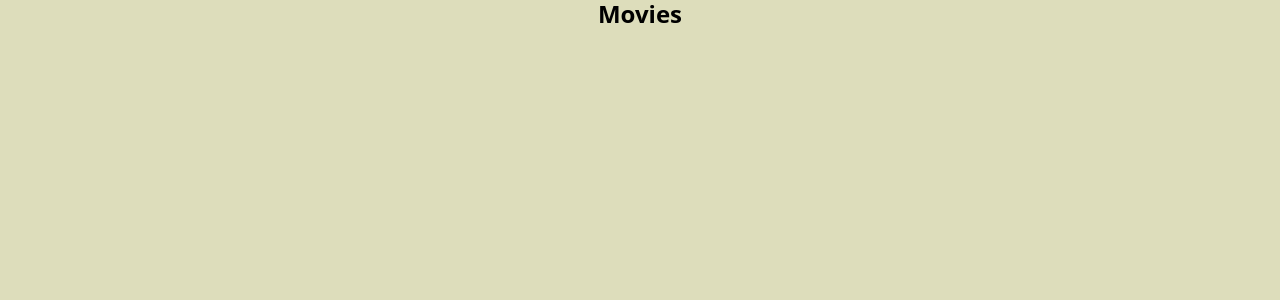
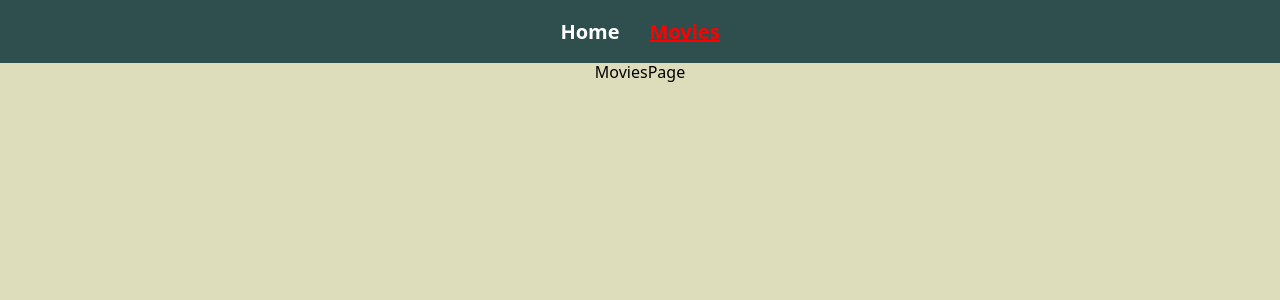
Before and after one commit to Alex-Sea-gull/goit-react-hw-05, a React (Vite) app: page /movies in a window 1280 px wide. Shown: the top 300 px of the page. Built offline with nearby package versions, Linux system fonts and the light colour scheme.

Commit message:
add components. finish navigation

```diff
--- a/package.json
+++ b/package.json
@@ -11,6 +11,7 @@
   },
   "dependencies": {
     "axios": "^1.7.9",
+    "clsx": "^2.1.1",
     "formik": "^2.4.6",
     "modern-normalize": "^3.0.1",
     "nanoid": "^5.0.9",
--- a/src/App.jsx
+++ b/src/App.jsx
@@ -1,15 +1,23 @@
 import { Route, Routes } from "react-router-dom";
-import HomePage from "./components/HomePage/HomePage";
+import HomePage from "./Pages/HomePage/HomePage";
+import NotFoundPage from "./Pages/NotFoundPage/NotFoundPage";
+import MoviesPage from "./Pages/MoviesPage/MoviesPage";
+import Navigation from "./components/Navigation/Navigation";
 
 const App = () => {
   return (
-    <div>
-      <Routes>
-        <Route path="/" element={<HomePage />} />
-        <Route path="/home" element={<h2>Home</h2>} />
-        <Route path="/movies" element={<h2>Movies</h2>} />
-      </Routes>
-    </div>
+    <>
+      <header>
+        <Navigation />
+      </header>
+      <main>
+        <Routes>
+          <Route path="/" element={<HomePage />} />
+          <Route path="/movies" element={<MoviesPage />} />
+          <Route path="*" element={<NotFoundPage />} />
+        </Routes>
+      </main>
+    </>
   );
 };
 
--- a/src/Index.css
+++ b/src/Index.css
@@ -13,8 +13,6 @@ html {
 
 body {
   background-color: var(--color-bg);
-  display: flex;
-  justify-content: center;
   text-align: center;
 }
 
--- /dev/null
+++ b/src/Pages/MovieDetailsPage/MovieDetailsPage.jsx
@@ -0,0 +1,5 @@
+const MovieDetailsPage = () => {
+  return <div>MovieDetailsPage</div>;
+};
+
+export default MovieDetailsPage;
--- /dev/null
+++ b/src/Pages/MoviesPage/MoviesPage.jsx
@@ -0,0 +1,5 @@
+const MoviesPage = () => {
+  return <div>MoviesPage</div>;
+};
+
+export default MoviesPage;
--- /dev/null
+++ b/src/Pages/NotFoundPage/NotFoundPage.jsx
@@ -0,0 +1,5 @@
+const NotFoundPage = () => {
+  return <div>NotFoundPage</div>;
+};
+
+export default NotFoundPage;
--- /dev/null
+++ b/src/components/Navigation/Navigation.jsx
@@ -0,0 +1,24 @@
+import clsx from "clsx";
+import s from "./Navigation.module.css";
+import { NavLink } from "react-router-dom";
+
+const buildLinkClass = ({ isActive }) => {
+  return clsx(s.link, isActive && s.active);
+};
+
+const Navigation = () => {
+  return (
+    <div className={s.wrapper_nav}>
+      <nav className={s.nav}>
+        <NavLink className={buildLinkClass} to="/home">
+          Home
+        </NavLink>
+        <NavLink className={buildLinkClass} to="/movies">
+          Movies
+        </NavLink>
+      </nav>
+    </div>
+  );
+};
+
+export default Navigation;
--- /dev/null
+++ b/src/components/Navigation/Navigation.module.css
@@ -0,0 +1,29 @@
+.link {
+    color: white;
+    text-decoration: none;
+    transition: color 0.3s ease, text-decoration 0.3s ease;
+}
+
+.active {
+    color: red;
+    text-decoration: underline;
+}
+
+.nav {
+    display: flex;
+    justify-content: center;
+    gap: 30px;
+    font-size: 20px;
+    font-weight: bold;
+    width: 100%;
+}
+
+.wrapper_nav {
+    display: flex;
+    justify-content: center;
+    align-items: center;
+    width: 100%;
+    background-color: #2f4f4f;
+    padding: 20px;
+    margin: 0;
+}
```
Also changed, not shown: src/Pages/HomePage/HomePage.jsx (renamed from src/components/HomePage/HomePage.jsx), 1 other file (tests, documents, lock files or other folders).
